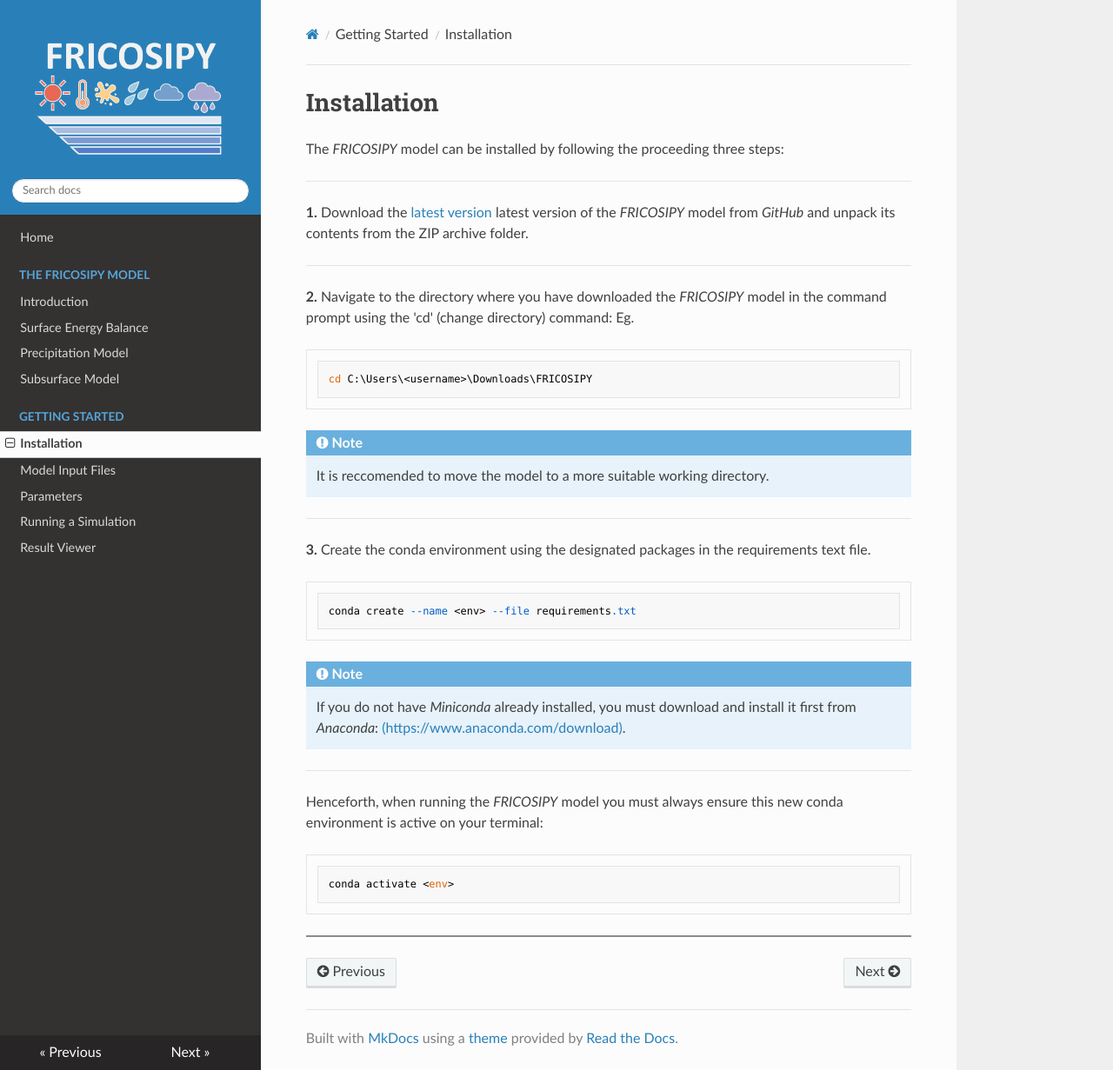
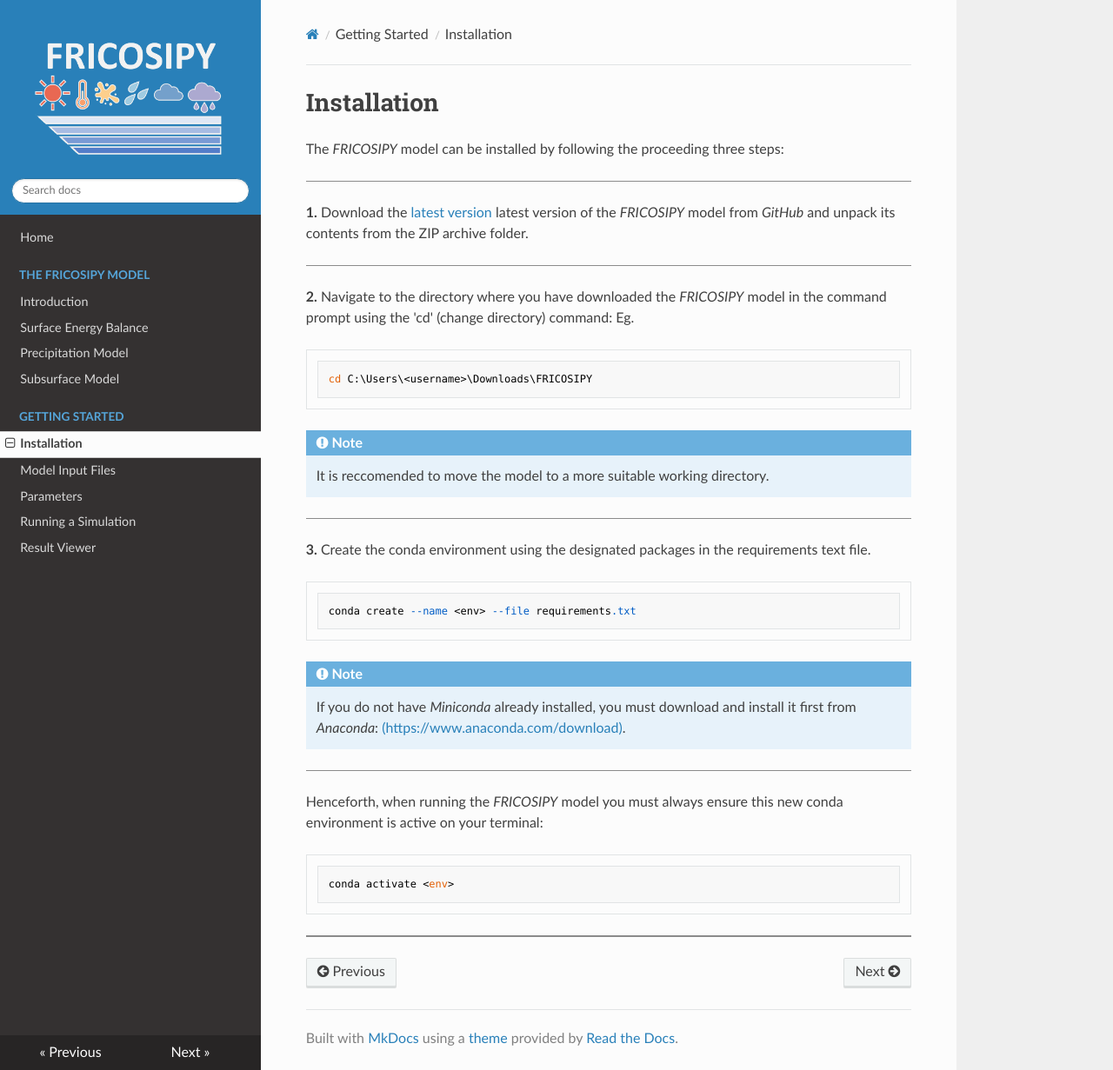
Before and after one commit to MarcusGastaldello/FRICOSIPY, an MkDocs documentation site: the page built from docs/installation.md, in a window 1280 px wide and 1231 px high. Shown: the whole window at 87% size. Built offline with MkDocs 1.6.1, drawn with Linux system fonts in a browser that asks for light colours; nearby versions of some CDN libraries.

Commit message:
Update installation.md

```diff
--- a/docs/installation.md
+++ b/docs/installation.md
@@ -2,11 +2,11 @@
 
 The *FRICOSIPY* model can be installed by following the proceeding three steps:
 
----
+<hr style="height:1px; background-color:#8b8b8b; border:none;" />
 
 **1.**    Download the [latest version](https://github.com/MarcusGastaldello/FRICOSIPY) latest version of the *FRICOSIPY* model from *GitHub* and unpack its contents from the ZIP archive folder.
 
----
+<hr style="height:1px; background-color:#8b8b8b; border:none;" />
 
 **2.**    Navigate to the directory where you have downloaded the *FRICOSIPY* model in the command prompt using the 'cd' (change directory) command: Eg.
 
@@ -18,7 +18,7 @@ cd C:\Users\<username>\Downloads\FRICOSIPY
 
     It is reccomended to move the model to a more suitable working directory.
 
----
+<hr style="height:1px; background-color:#8b8b8b; border:none;" />
 
 **3.**    Create the conda environment using the designated packages in the requirements text file.
 
@@ -30,7 +30,7 @@ conda create --name <env> --file requirements.txt
 
      If you do not have *Miniconda* already installed, you must download and install it first from *Anaconda*: [(https://www.anaconda.com/download)](https://www.anaconda.com/download).
 
----
+<hr style="height:1px; background-color:#8b8b8b; border:none;" />
 
 Henceforth, when running the *FRICOSIPY* model you must always ensure this new conda environment is active on your terminal:
 
```
